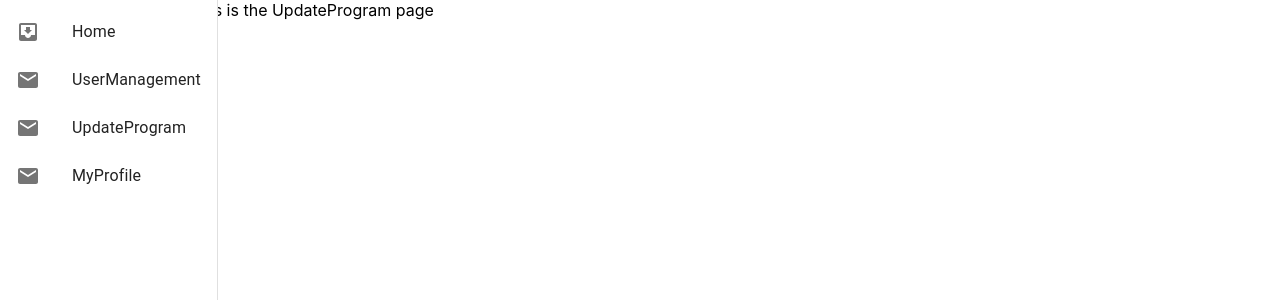
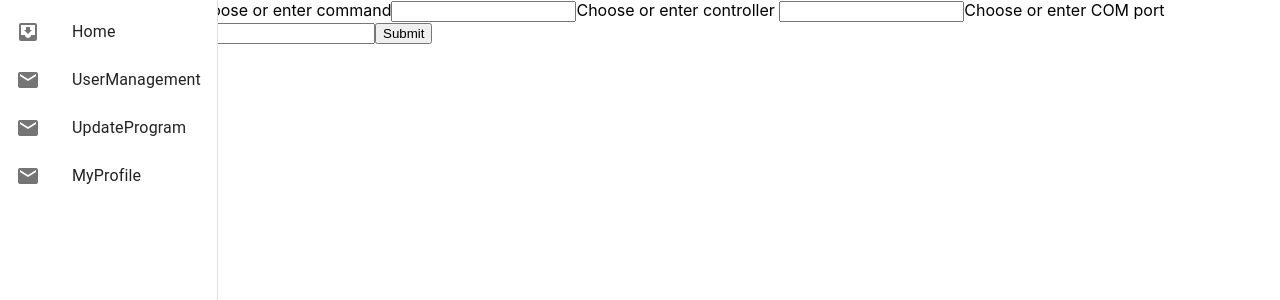
Before and after one commit to adihd/adinevo, a React (Create React App) app: page /UpdateProgram in a window 1280 px wide. Shown: the top 300 px of the page. Built offline with nearby package versions, Linux system fonts and the light colour scheme.

Commit message:
adding formkic and building simple form

```diff
--- a/package.json
+++ b/package.json
@@ -9,6 +9,7 @@
     "babel-runtime": "^6.26.0",
     "cross-env": "^7.0.2",
     "electron-is-dev": "^1.2.0",
+    "formik": "^2.1.5",
     "material-ui": "^1.0.0-beta.47",
     "react": "^16.13.1",
     "react-dom": "^16.13.1",
--- a/src/pages/UpdateProgram.jsx
+++ b/src/pages/UpdateProgram.jsx
@@ -1,7 +1,51 @@
 import React from "react";
+import { Formik, useFormik } from "formik";
 
 const UpdateProgram = () => {
-  return <div>This is the UpdateProgram page</div>;
+  const formik = useFormik({
+    initialValues: {
+      command: "",
+      controller: "",
+      com: "",
+    },
+    onSubmit: (values) => {
+      console.log("Form data", values);
+    },
+  });
+  return (
+    <div>
+      <form onSubmit={formik.handleSubmit}>
+        <label htmlFor="name">Choose or enter command</label>
+        <input
+          type="text"
+          id="command"
+          name="command"
+          onChange={formik.handleChange}
+          value={formik.values.command}
+        />
+
+        <label htmlFor="name">Choose or enter controller </label>
+        <input
+          type="text"
+          id="controller"
+          name="controller"
+          onChange={formik.handleChange}
+          value={formik.values.controller}
+        />
+
+        <label htmlFor="name">Choose or enter COM port </label>
+        <input
+          type="text"
+          id="com"
+          name="com"
+          onChange={formik.handleChange}
+          value={formik.values.com}
+        />
+
+        <button type="submit">Submit</button>
+      </form>
+    </div>
+  );
 };
 
 export default UpdateProgram;
```
Also changed, not shown: 1 other file (tests, documents, lock files or other folders).
